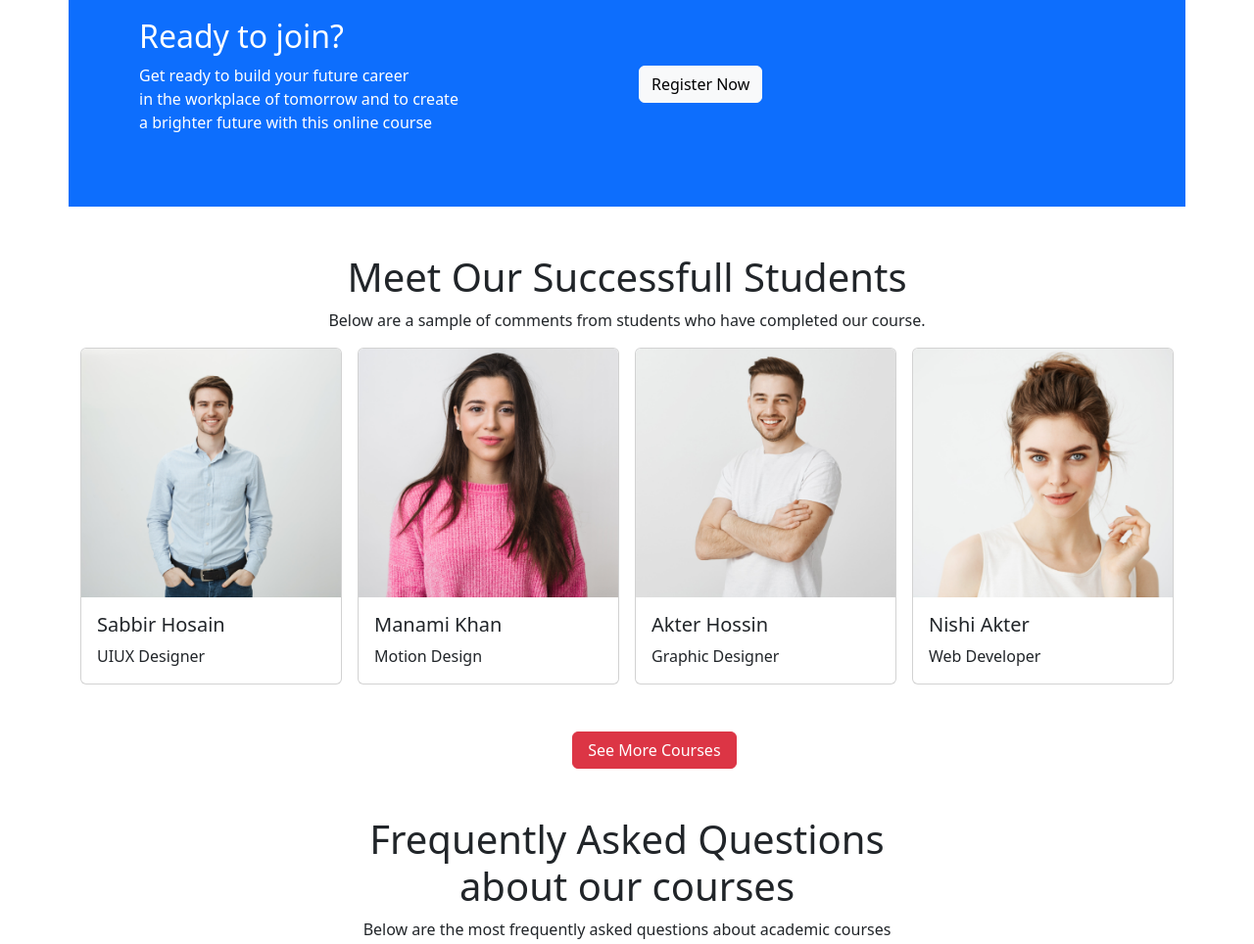
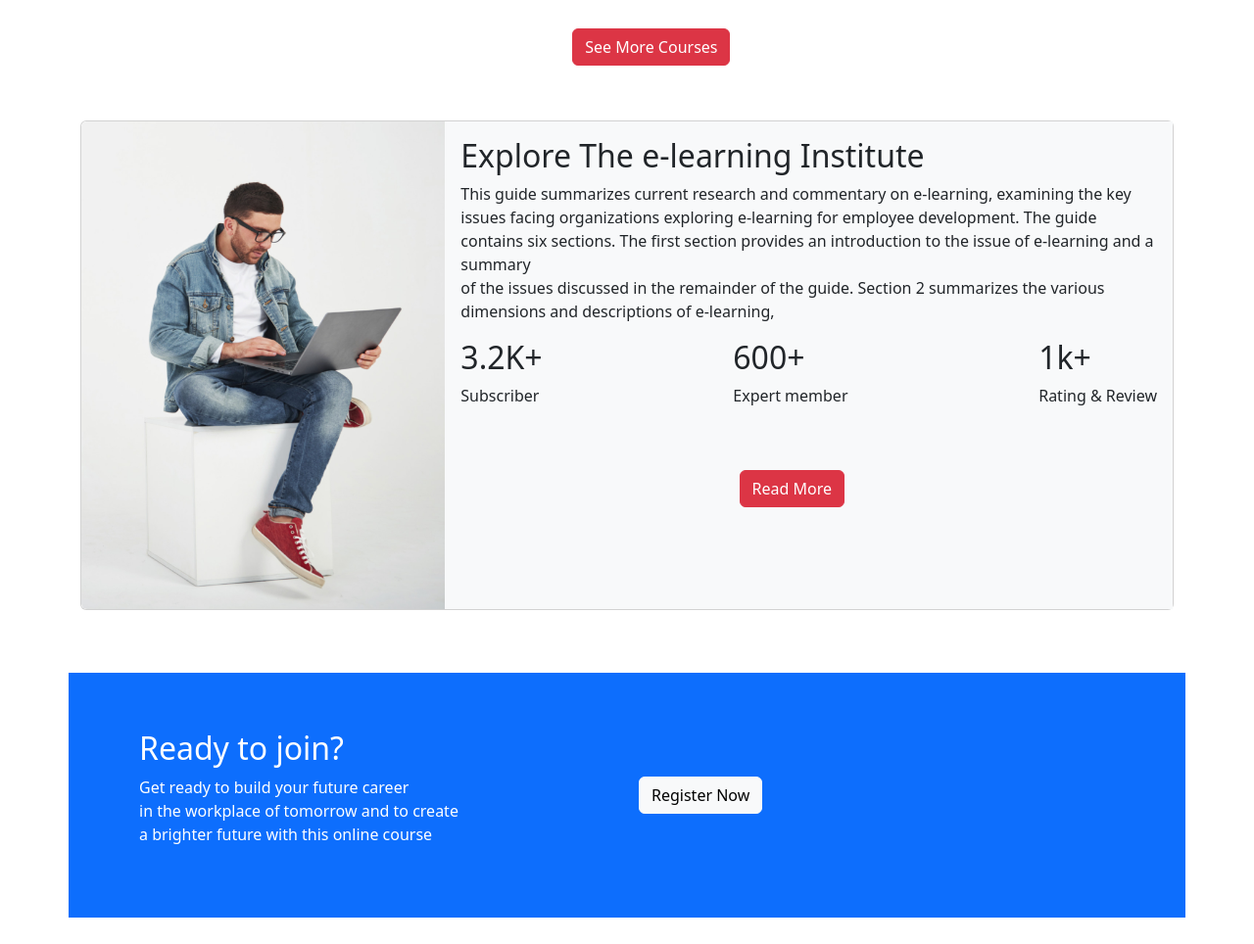
Before and after one commit to Sumankdatta/pro-edu, a plain HTML site: page index.html in a window 1280 px wide. Shown: the part 1680-2644 px from the top of the page at 98% size. Drawn offline with nearby package versions, Linux system fonts and the light colour scheme.

Commit message:
overall view added

```diff
--- a/index.html
+++ b/index.html
@@ -16,7 +16,7 @@
 
 <body>
     <header class="container">
-        <nav class="navbar navbar-expand-lg bg-light">
+        <nav class="navbar navbar-expand-lg bg-white fixed-top container">
             <div class="container-fluid">
                 <a class="navbar-brand fw-bold fs-1" href="#">Soft Edu</a>
                 <button class="navbar-toggler" type="button" data-bs-toggle="collapse"
@@ -25,7 +25,7 @@
                     <span class="navbar-toggler-icon"></span>
                 </button>
                 <div class="collapse navbar-collapse" id="navbarSupportedContent">
-                    <ul class="navbar-nav me-auto mb-2 mb-lg-0">
+                    <ul class="navbar-nav ms-auto mb-2 mb-lg-0 fw-bold">
                         <li class="nav-item">
                             <a class="nav-link active" aria-current="page" href="#">Home</a>
                         </li>
@@ -48,7 +48,8 @@
 
                     </ul>
                     <form class="d-flex" role="search">
-                        <input class="form-control me-2" type="search" placeholder="Register" aria-label="Search">
+                        <input class="form-control me-2 border border-primary" type="search" placeholder="Register"
+                            aria-label="Search">
 
                     </form>
                 </div>
@@ -107,7 +108,11 @@
     <main>
         <!-- categories starts -->
         <section class="container my-5">
-            <div class="row">
+            <div style="text-align:center">
+                <h1>Discover Our Popular<br>Courses</h1>
+                <p>Most Popular Online Courses of All Time ;<br> Machine Learning from Soft Edu</p>
+            </div>
+            <div class="row my-5">
                 <div class="col-lg-6">
                     <div class="card mb-3" style="max-width: 540px;">
                         <div class="row g-0">
@@ -219,6 +224,50 @@
 
         </section>
         <!-- categories end -->
+        <!-- explore start  -->
+        <section class="container">
+            <div class="row">
+                <div class="col-lg-12">
+                    <div class="card mb-3" style="max-width: 1200px;">
+                        <div class="row g-0">
+                            <div class="col-md-4 Explore">
+                                <img src="images/working.png" class="img-fluid rounded-start" alt="...">
+                            </div>
+                            <div class="col-md-8 bg-light">
+                                <div class="card-body">
+                                    <h2 class="card-title">Explore The e-learning
+                                        Institute</h2>
+                                    <p class="card-text">This guide summarizes current research and commentary on
+                                        e-learning, examining the key issues facing organizations exploring e-learning
+                                        for employee development. The guide contains six sections. The first section
+                                        provides an introduction to the issue of e-learning and a summary<br> of the
+                                        issues
+                                        discussed in the remainder of the guide. Section 2 summarizes the various
+                                        dimensions and descriptions of e-learning,</p>
+                                    <Div class="d-flex justify-content-between">
+                                        <div>
+                                            <h2>3.2K+</h2>
+                                            <p>Subscriber</p>
+                                        </div>
+                                        <div>
+                                            <h2>600+</h2>
+                                            <p>Expert member</p>
+                                        </div>
+                                        <div>
+                                            <h2>1k+</h2>
+                                            <p>Rating & Review</p>
+                                        </div>
+                                    </Div>
+                                    <div style="margin-left: 40%;" class="btn btn-danger my-5">Read More</div>
+
+                                </div>
+                            </div>
+                        </div>
+                    </div>
+                </div>
+            </div>
+        </section>
+        <!-- explore ebd -->
         <!-- Regestared-section-star -->
         <section class="container bg-primary">
             <div style="height:250px;" class="d-flex mx-5 align-items-center mt-5 row">
@@ -268,9 +317,9 @@
         <!-- student-section starts -->
         <section class="container my-5">
             <div style="text-align:center;">
-                <h1>Meet Our Successfull
+                <h1>Meet Our Successfull<br>
                     Students</h1>
-                <p>Below are a sample of comments from students who have completed our course.</p>
+                <p>Below are a sample of comments from students <br>who have completed our course.</p>
             </div>
             <div class="row row-cols-1 row-cols-md-2 row-cols-lg-4 g-3">
                 <div class="col">
--- a/style.css
+++ b/style.css
@@ -9,7 +9,7 @@
 
 .carousel-content {
     position: absolute;
-    top: 20%;
+    top: 30%;
     left: 25%;
     z-index: 20;
     color: white;
@@ -43,5 +43,6 @@
 
     .course img {
         width: 100%;
+        height: 90%;
     }
 }
```
